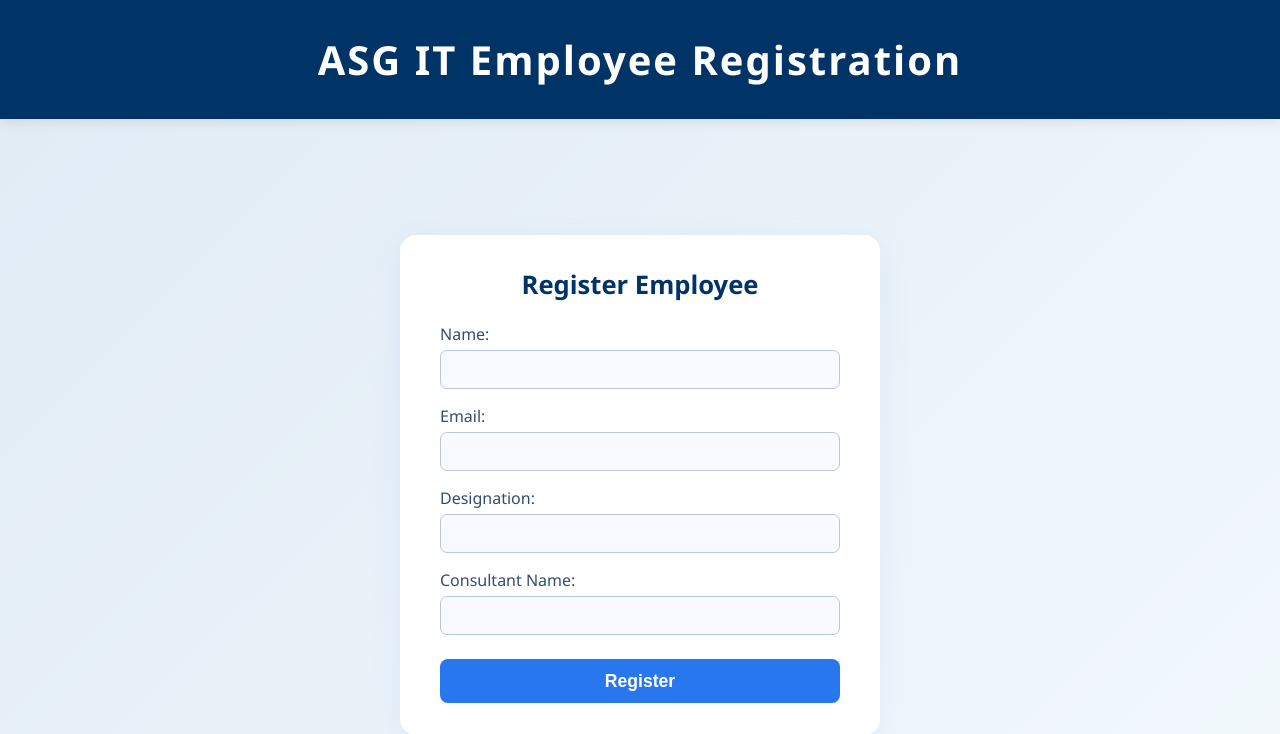
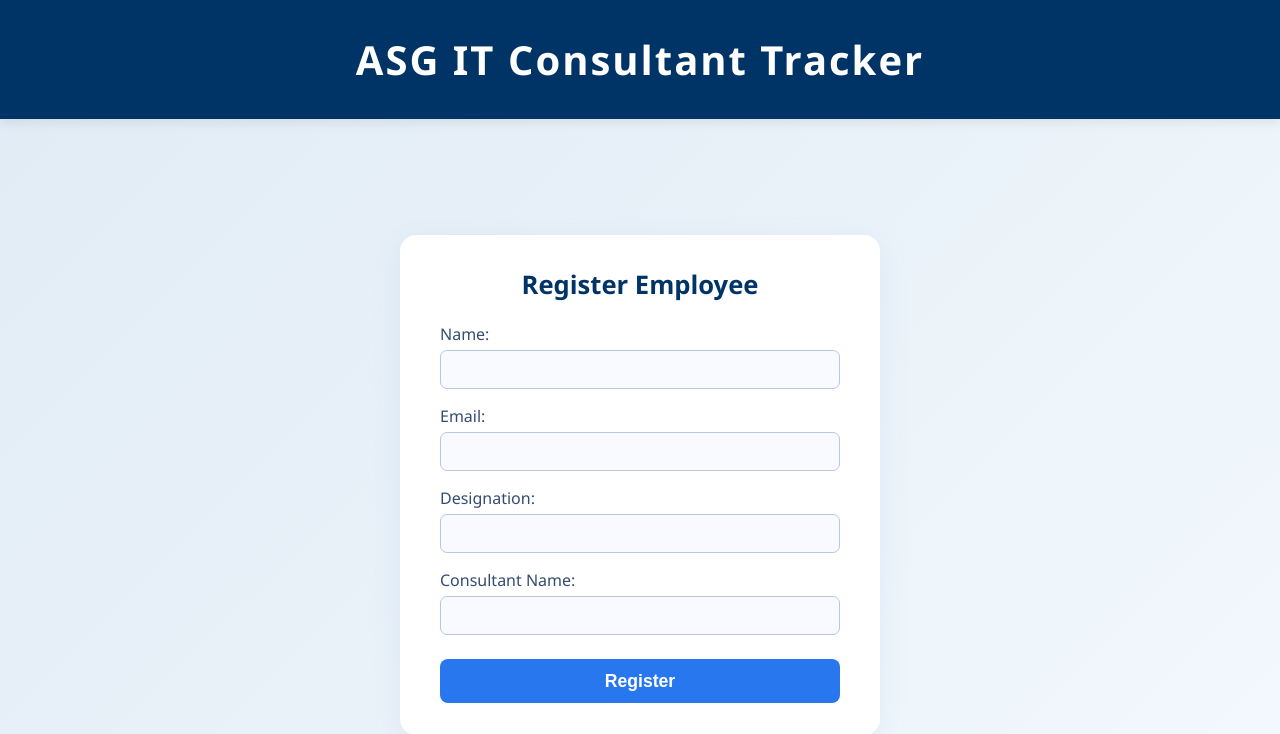
Before and after one commit to madhuchilipi/asg-tracker, a Flask app: page / in a window 1280 px wide. Shown: the top 734 px of the page. Run offline with Flask 3, Linux system fonts and the light colour scheme.

Commit message:
Update title from 'Employee Registration' to 'Consultant Tracker'

```diff
--- a/templates/register.html
+++ b/templates/register.html
@@ -84,7 +84,7 @@
 </head>
 <body>
   <div class="banner">
-    ASG IT Employee Registration
+    ASG IT Consultant Tracker
   </div>
   <div class="centered-wrapper">
     <form class="form-card" action="/register" method="POST">
```
